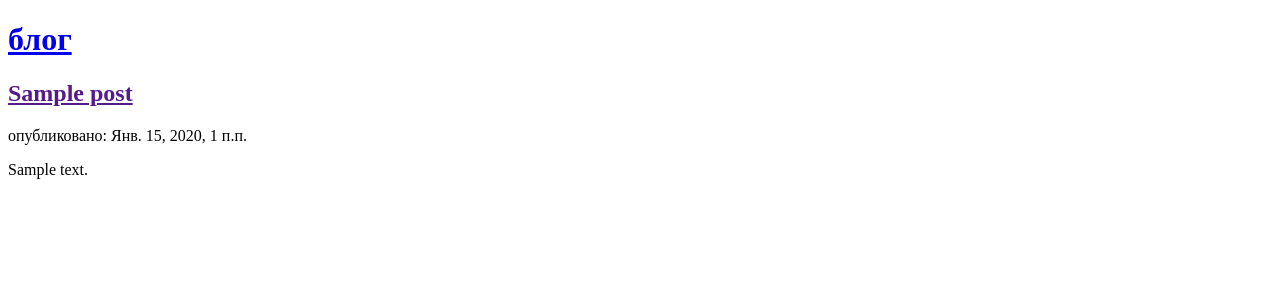
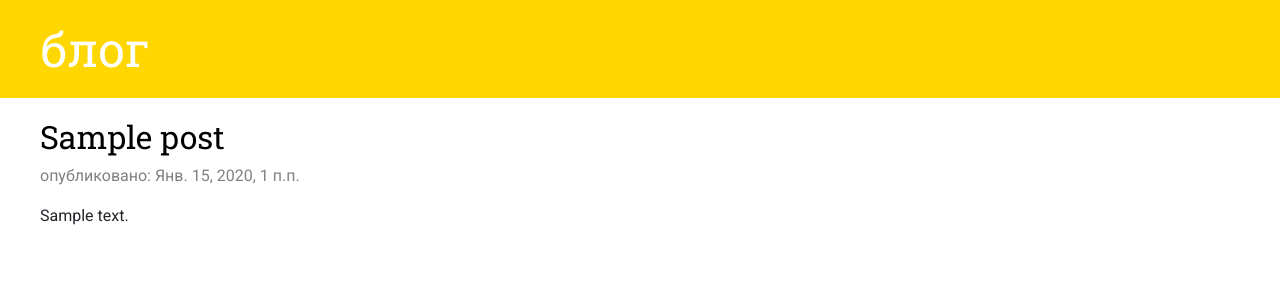
Before and after one commit to andreymlv/my-blog, a Django app: page / in a window 1280 px wide. Shown: the top 300 px of the page. Run offline with Django 3.2, Linux system fonts and the light colour scheme; tables that the repository leaves empty hold one stand-in row (values such as "Sample post"); some libraries are stand-ins or nearby versions.

Commit message:
New CSS Styles and New HTML Generating.

```diff
--- /dev/null
+++ b/blog/static/css/blog.css
@@ -0,0 +1,38 @@
+
+.page-header {
+    background-color: gold;
+    margin-top: 0;
+    padding: 20px 20px 20px 40px;
+}
+
+.page-header h1, .page-header h1 a, .page-header h1 a:visited, .page-header h1 a:active {
+    color: white;
+    font-size: 36pt;
+    margin-bottom: auto;
+    text-decoration: none;
+}
+
+.content {
+    margin-left: 40px;
+}
+
+h1, h2, h3, h4 {
+    font-family: 'Roboto Slab', serif;
+}
+
+h2, h3, h4 {
+    margin-top: 20px;
+}
+
+.date {
+    color: gray;
+}
+
+.post {
+    margin-bottom: 70px;
+    font-family: 'Roboto', sans-serif;
+}
+
+.post h2 a, .post h2 a:visited {
+    color: black;
+}
--- /dev/null
+++ b/blog/templates/blog/base.html
@@ -0,0 +1,33 @@
+{% load static %}
+<!DOCTYPE html>
+<html lang="en">
+  <head>
+    <meta charset="UTF-8" />
+    <meta name="viewport" content="width=device-width, initial-scale=1.0" />
+    <link
+      rel="stylesheet"
+      href="https://stackpath.bootstrapcdn.com/bootstrap/4.4.1/css/bootstrap.min.css"
+      integrity="sha384-Vkoo8x4CGsO3+Hhxv8T/Q5PaXtkKtu6ug5TOeNV6gBiFeWPGFN9MuhOf23Q9Ifjh"
+      crossorigin="anonymous"
+    />
+    <link rel="stylesheet" href="{% static 'css/blog.css' %}" />
+    <link
+      href="https://fonts.googleapis.com/css?family=Roboto|Roboto+Slab&display=swap"
+      rel="stylesheet"
+    />
+    <title>посты</title>
+  </head>
+  <body>
+    <div class="page-header">
+      <h1><a href="/">блог</a></h1>
+    </div>
+
+    <div class="content container">
+      <div class="row">
+        <div class="col-md-16">
+          {% block content %} {% endblock %}
+        </div>
+      </div>
+    </div>
+  </body>
+</html>
--- a/blog/templates/blog/post_list.html
+++ b/blog/templates/blog/post_list.html
@@ -1,21 +1,11 @@
-<!DOCTYPE html>
-<html lang="en">
-  <head>
-    <meta charset="UTF-8" />
-    <meta name="viewport" content="width=device-width, initial-scale=1.0" />
-    <title>посты</title>
-  </head>
-  <body>
-    <div>
-      <h1><a href="/">блог</a></h1>
-    </div>
+{% extends 'blog/base.html' %} {% block content %} {% for post in posts %}
+<div class="post">
+  <h2><a href="">{{ post.title }}</a></h2>
 
-    {% for post in posts %}
-    <div>
-      <h2><a href="">{{ post.title }}</a></h2>
-      <p>опубликовано: {{ post.published_date }}</p>
-      <p>{{ post.text|linebreaksbr }}</p>
-    </div>
-    {% endfor %}
-  </body>
-</html>
+  <div class="date">
+    <p>опубликовано: {{ post.published_date }}</p>
+  </div>
+
+  <p>{{ post.text|linebreaksbr }}</p>
+</div>
+{% endfor %} {% endblock %}
```
